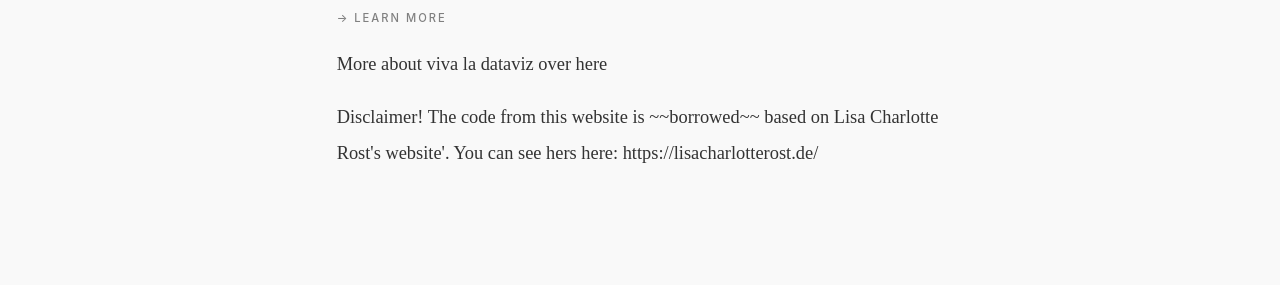
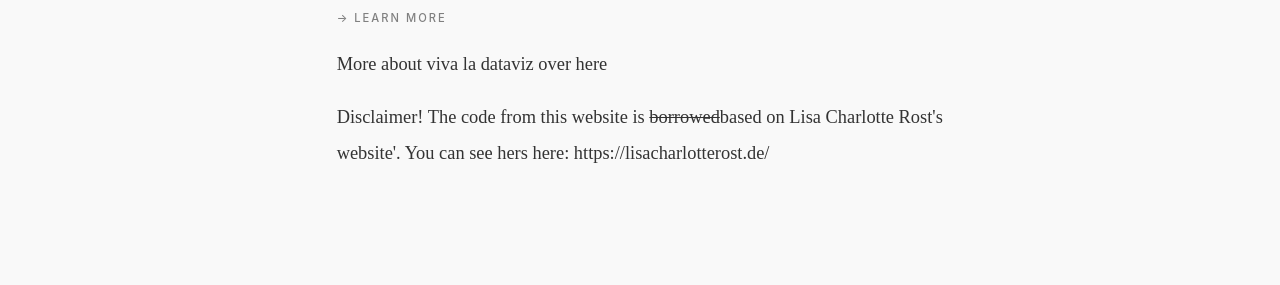
Before and after one commit to vivaladataviz/vivaladataviz.github.io, a Jekyll site: the page built from index.html, in a window 1280 px wide. Shown: the part 1037-1322 px from the top of the page. Built offline with Jekyll 4.4.1, drawn with Linux system fonts in a browser that asks for light colours; some web fonts are replaced; the list of posts is cut into pages by our own code.

```diff
--- a/_includes/aboutme.html
+++ b/_includes/aboutme.html
@@ -2,6 +2,6 @@
 <div class="blogcontainer article-text">
 
   <p>More about viva la dataviz over here</p>
-  <p>Disclaimer! The code from this website is ~~borrowed~~ based on Lisa Charlotte Rost's website'. You can see hers here: https://lisacharlotterost.de/</p>
+  <p>Disclaimer! The code from this website is <s>borrowed</s>based on Lisa Charlotte Rost's website'. You can see hers here: https://lisacharlotterost.de/</p>
 
 </div>
```
